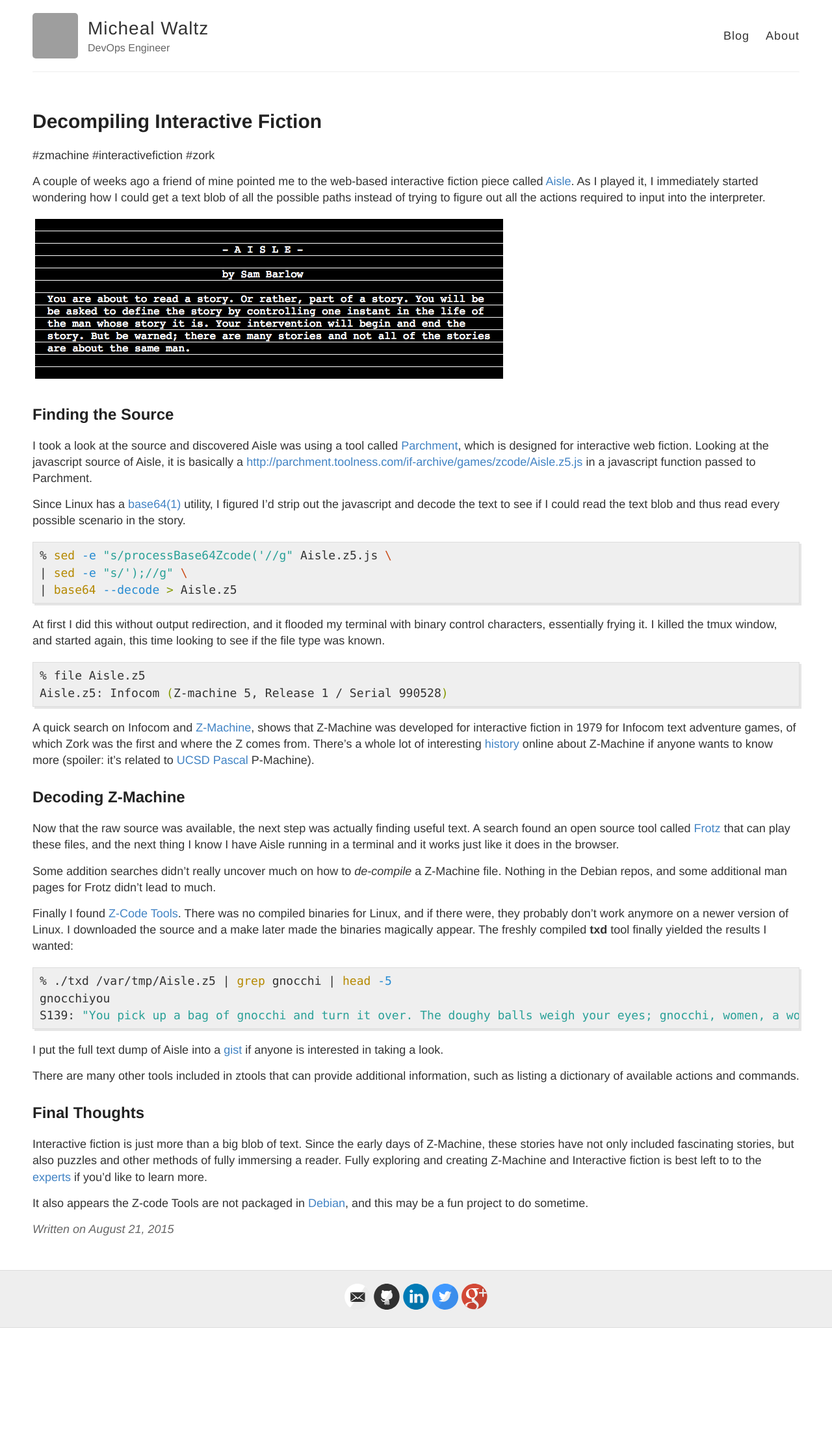
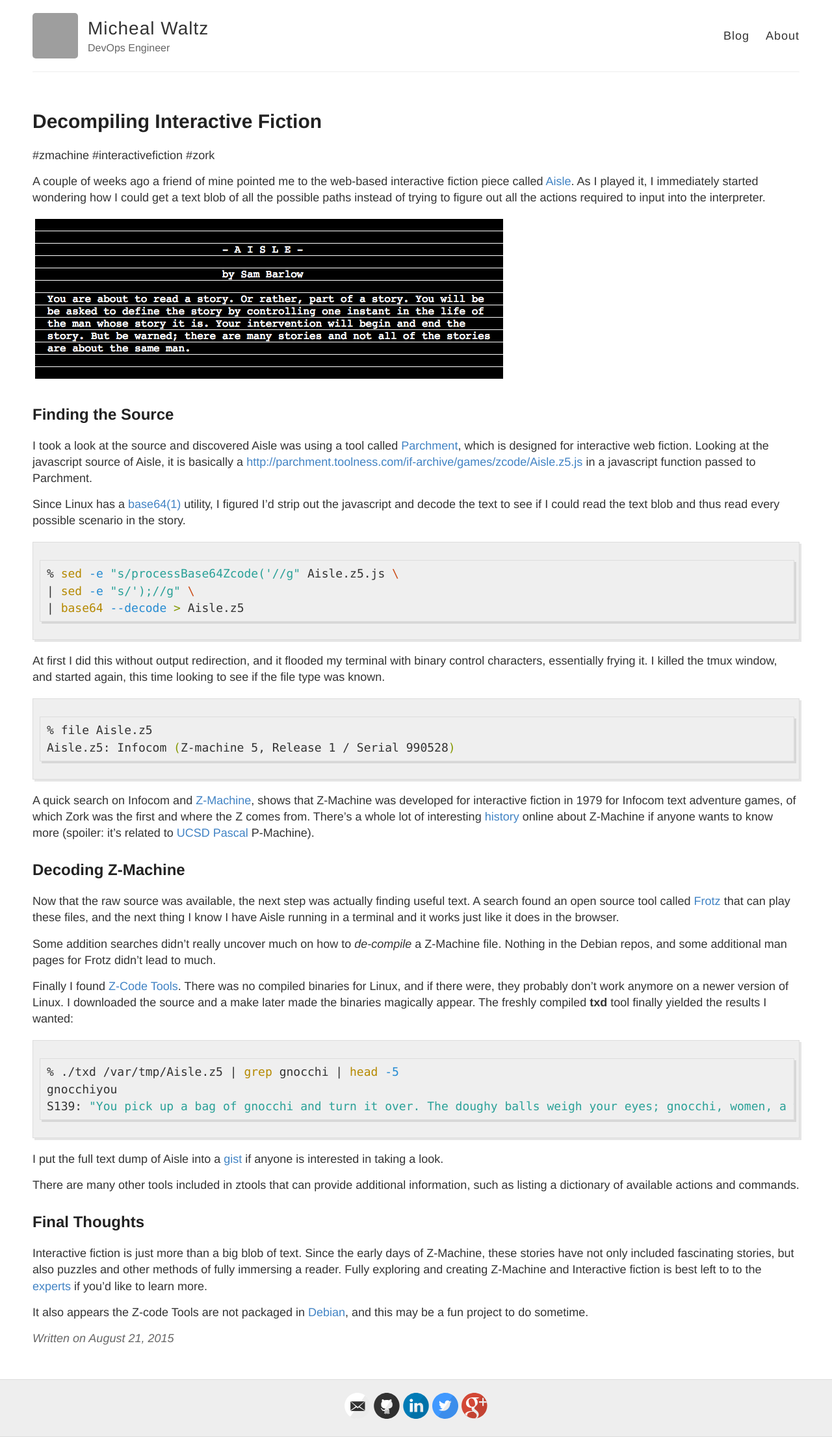
Before and after one commit to ecliptik/ecliptik.github.io, a Jekyll site: the page built from _posts/2015-8-21-Decompiling-Interactive-Fiction.md, in a window 1280 px wide. Shown: the whole page at 65% size. Built offline with Jekyll 4.4.1, drawn with Linux system fonts in a browser that asks for light colours; before the commit the page ends 2044 px from its top, so only the background shows below that; grey boxes are pictures that could not be loaded.

Commit message:
Update Jekyll Now to current release and fix highlighter

````diff
--- a/_config.yml
+++ b/_config.yml
@@ -54,11 +54,15 @@
 #
 
 markdown: kramdown
-highlighter: rogue
+highlighter: rouge
 permalink: /:title/
 
 # The release of Jekyll Now that you're using
-version: v1.1.0
+version: v1.2.0
+
+kramdown:
+  input: GFM
+  syntax_highlighter: rouge
 
 # Set the Sass partials directory, as we're using @imports
 sass:
@@ -73,6 +77,7 @@
 # Exclude these files from your production _site
 exclude:
     - Gemfile
+    - Dockerfile
     - Gemfile.lock
     - LICENSE
     - README.md
--- a/_posts/2015-8-21-Decompiling-Interactive-Fiction.md
+++ b/_posts/2015-8-21-Decompiling-Interactive-Fiction.md
@@ -14,18 +14,18 @@
 
 Since Linux has a [base64\(1\)](http://man7.org/linux/man-pages/man1/base64.1.html) utility, I figured I'd strip out the javascript and decode the text to see if I could read the text blob and thus read every possible scenario in the story.
 
-{% highlight bash %}
+```shell
 % sed -e "s/processBase64Zcode('//g" Aisle.z5.js \
 | sed -e "s/');//g" \
 | base64 --decode > Aisle.z5
-{% endhighlight %}
+```
 
 At first I did this without output redirection, and it flooded my terminal with binary control characters, essentially frying it. I killed the tmux window, and started again, this time looking to see if the file type was known.
 
-{% highlight bash %}
+```shell
 % file Aisle.z5
 Aisle.z5: Infocom (Z-machine 5, Release 1 / Serial 990528)
-{% endhighlight %}
+```
 
 A quick search on Infocom and [Z-Machine](https://en.wikipedia.org/wiki/Z-machine), shows that Z-Machine was developed for interactive fiction in 1979 for Infocom text adventure games, of which Zork was the first and where the Z comes from. There's a whole lot of interesting [history](http://inform7.com/if/interpreters/) online about Z-Machine if anyone wants to know more (spoiler: it's related to [UCSD Pascal](https://en.wikipedia.org/wiki/UCSD_Pascal) P-Machine).
 
@@ -37,11 +37,11 @@
 
 Finally I found [Z-Code Tools](http://inform-fiction.org/zmachine/zcode.html). There was no compiled binaries for Linux, and if there were, they probably don't work anymore on a newer version of Linux. I downloaded the source and a make later made the binaries magically appear. The freshly compiled **txd** tool finally yielded the results I wanted:
 
-{% highlight bash %}
+```shell
 % ./txd /var/tmp/Aisle.z5 | grep gnocchi | head -5
 gnocchiyou
 S139: "You pick up a bag of gnocchi and turn it over. The doughy balls weigh your eyes; gnocchi, women, a woman, statues, a slow motion crash of flesh on show her some gnocchi and then you eat it and live happily ever after." intelligent. Leaving the gnocchi you walk over and drop to a knee. "Will you
-{% endhighlight %}
+```
 
 I put the full text dump of Aisle into a [gist](https://gist.github.com/ecliptik/1ce9c21f04c984c705b9) if anyone is interested in taking a look.
 
````
